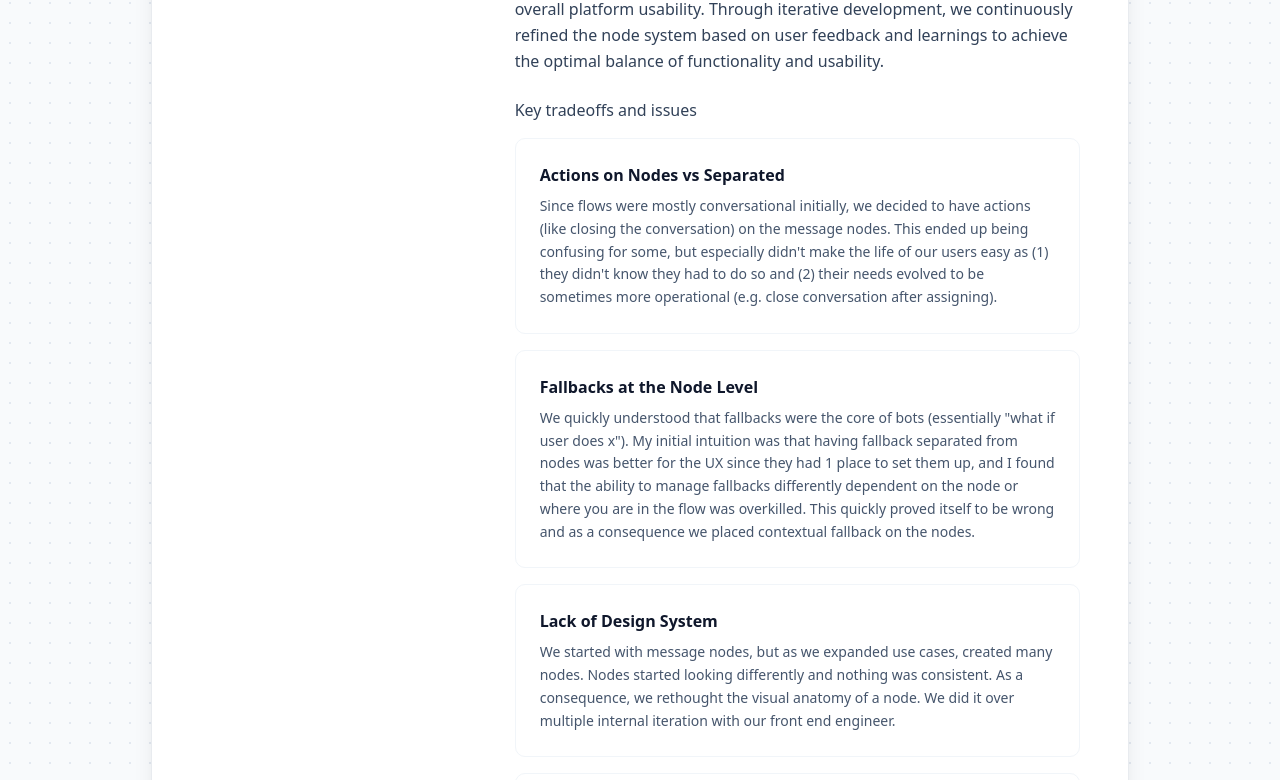
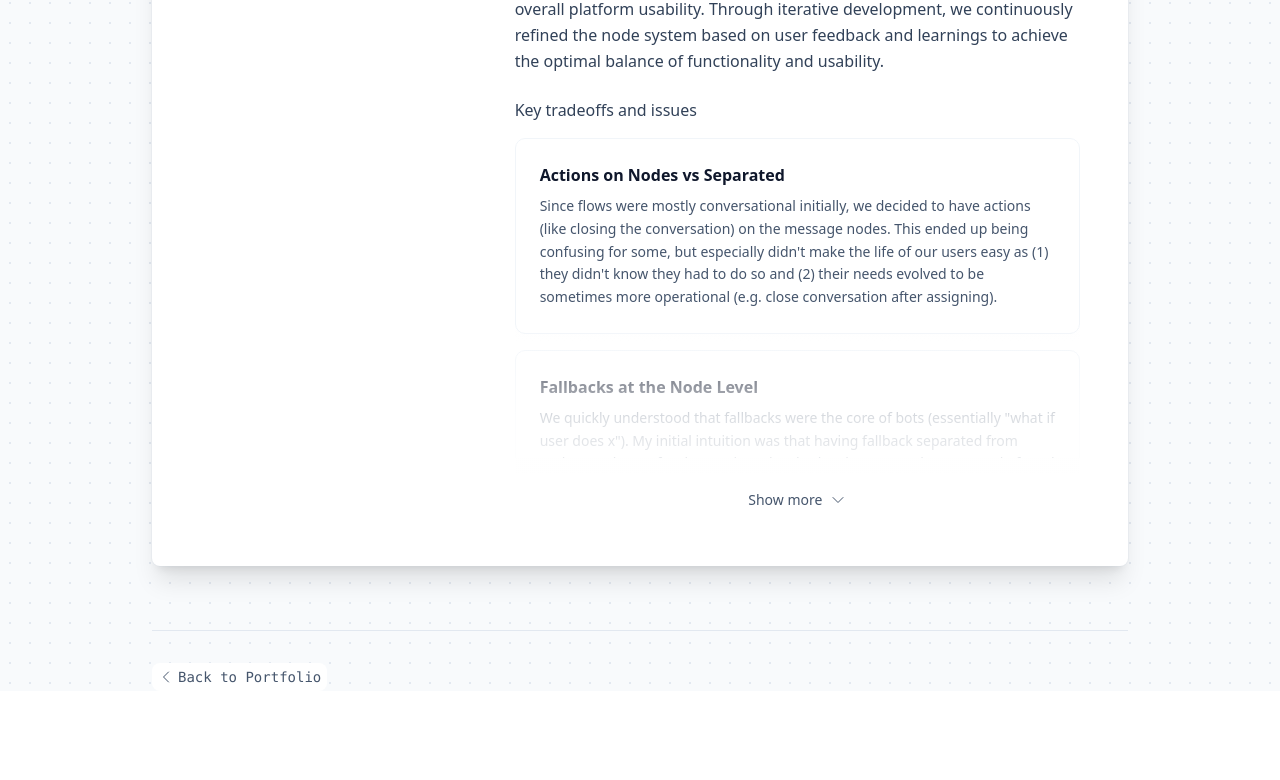
Before and after one commit to antoinepirard/linear-survey, a Next.js app: page /case-studies/chatbot-flow-builder in a window 1280 px wide. Shown: the part 4847-5627 px from the top of the page. After the commit the page ends 5538 px from the top, so only its background shows below. Built offline with nearby package versions, Linux system fonts and the light colour scheme; a web font is replaced by a local one.

Commit message:
feat: add show more/less functionality to node design content with fade overlay

```diff
--- a/src/app/case-studies/chatbot-flow-builder/tabData.tsx
+++ b/src/app/case-studies/chatbot-flow-builder/tabData.tsx
@@ -1,12 +1,14 @@
 import Image from 'next/image';
 import { TabItem } from '@/components/ui/tabs';
+import { useState } from 'react';
+import { motion } from 'framer-motion';
+import { ChevronDownIcon } from '@heroicons/react/24/outline';
 
-export const tabData: TabItem[] = [
-  {
-    id: 'nodes',
-    label: 'Node Design',
-    content: (
-      <>
+const NodeDesignContent = () => {
+  const [showAll, setShowAll] = useState(false);
+
+  return (
+    <>
         {/* Node Evolution Image */}
         <div className="px-6 md:px-12 pt-6 md:pt-8 pb-4">
           <div className="relative">
@@ -37,7 +39,8 @@ export const tabData: TabItem[] = [
 
               <p className="text-slate-700 mb-4">Key tradeoffs and issues</p>
 
-              <div className="space-y-4">
+              <div className="relative">
+                <div className={`space-y-4 transition-all duration-300 ${!showAll ? 'max-h-80 overflow-hidden' : ''}`}>
                 <div className="bg-white border border-slate-100 rounded-lg p-6">
                   <h3 className="font-semibold text-slate-900 mb-2">Actions on Nodes vs Separated</h3>
                   <p className="text-slate-600 text-sm leading-relaxed">
@@ -65,12 +68,41 @@ export const tabData: TabItem[] = [
                     This is something I still remain unsatisfied with, but we had to decide what, if anything could be edited from the canvas in opposition to be edited in the sidebar. We had different paths, opening a sidebar, a popover over the node in the canvas, or direct inline node editing on the canvas. Of course editing on the node itself came with the issue of zoom levels. Editing in the sidebar was making you lose some context. So we ended up going for a mix, some key infos/high frequency actions could be taken from the canvas on the node itself, but the rest had to be done in the sidebar or popover.
                   </p>
                 </div>
+                </div>
+
+                {/* Fade overlay when collapsed */}
+                {!showAll && (
+                  <div className="absolute bottom-0 left-0 right-0 h-50 bg-gradient-to-t from-white via-white/80 to-transparent pointer-events-none" />
+                )}
+
+                {/* Expand/Collapse button */}
+                <div className="mt-4 flex justify-center relative z-10 bg-white pt-2">
+                  <button
+                    onClick={() => setShowAll(!showAll)}
+                    className="flex items-center gap-2 px-4 py-2 text-sm font-medium text-slate-600 hover:text-slate-900 transition-colors"
+                  >
+                    <span>{showAll ? 'Show less' : 'Show more'}</span>
+                    <motion.div
+                      animate={{ rotate: showAll ? 180 : 0 }}
+                      transition={{ duration: 0.2 }}
+                    >
+                      <ChevronDownIcon className="w-4 h-4" />
+                    </motion.div>
+                  </button>
+                </div>
               </div>
             </div>
           </div>
         </section>
       </>
-    )
+    );
+  };
+
+export const tabData: TabItem[] = [
+  {
+    id: 'nodes',
+    label: 'Node Design',
+    content: <NodeDesignContent />
   },
   {
     id: 'analytics',
```
